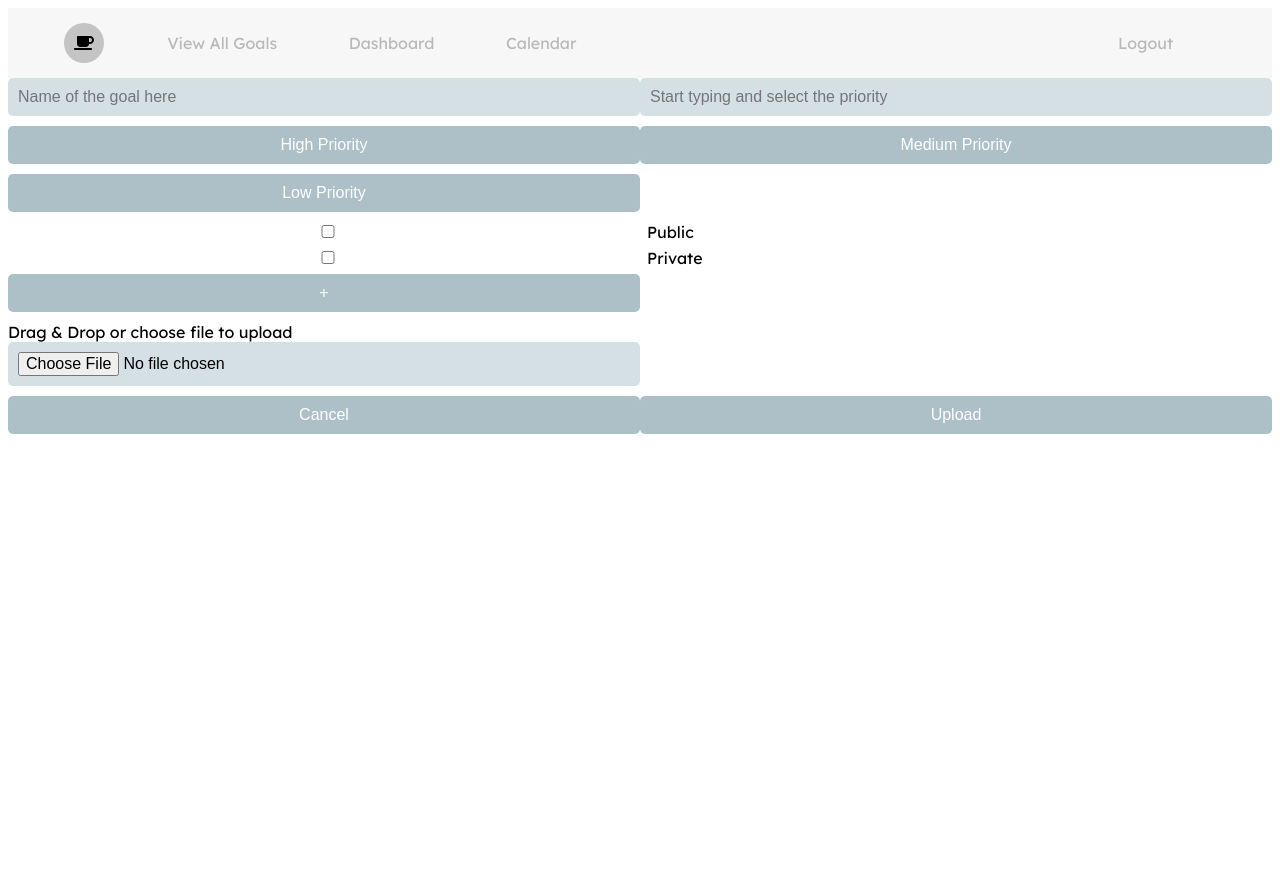
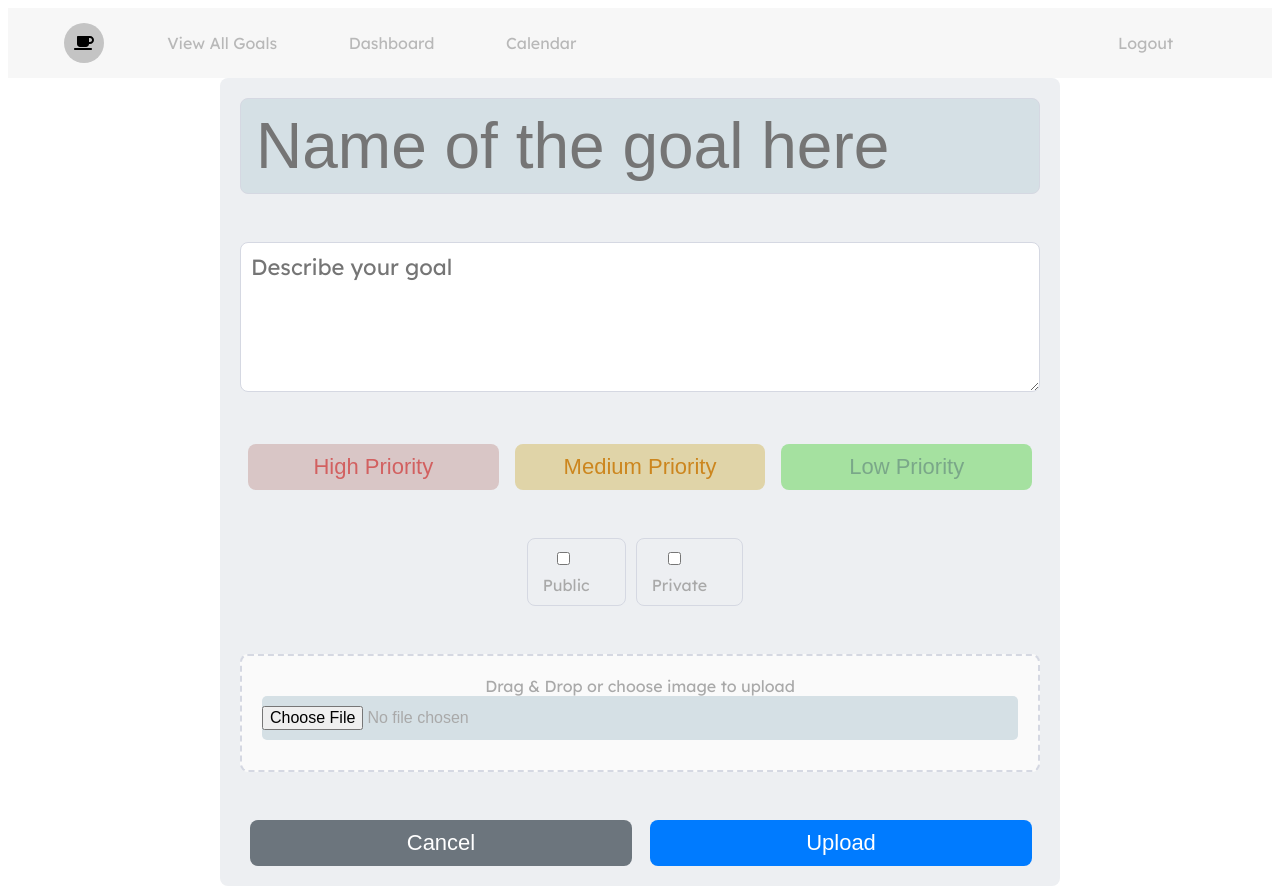
Before and after one commit to melon64/Atomic-App, a React (Create React App) app in the folder frontend/: page /user/goals/create in a window 1280 px wide. Before the commit the page ends 800 px from the top, so only its background shows below. Built offline with nearby package versions, Linux system fonts and the light colour scheme; the HTML template or start-up script is replaced by a standard one.

Commit message:
added css styling to create gal

```diff
--- a/frontend/src/pages/Goals/CreateGoal.css
+++ b/frontend/src/pages/Goals/CreateGoal.css
@@ -0,0 +1,151 @@
+.CreateGoal {
+    max-width: 800px;
+    margin: 0 auto;
+    padding: 20px;
+    background-color: #EDEFF2;
+    border-radius: 8px;
+    font-family: 'Lexend Deca', sans-serif;
+    color: #A9A9A9;
+}
+
+.goal-name-input {
+    width: 100%;
+    padding: 10px 15px;
+    margin-bottom: 48px;
+    border: 1px solid #D5D8E2;
+    border-radius: 8px;
+    font-size: 64px;
+}
+
+.priority-input {
+    display: flex;
+    justify-content: center;
+    margin-bottom: 48px;
+}
+
+.button {
+    padding: 10px 20px;
+    border: none;
+    border-radius: 8px;
+    margin: 0 8px;
+    cursor: pointer;
+    outline: none;
+    font-size: 22px;
+    transition: background-color 0.3s;
+}
+
+.high-priority {
+    background-color: #D9C6C6;
+}
+
+.medium-priority {
+    background-color: #E0D4A8;
+}
+
+.low-priority {
+    background-color: #A5E1A0;
+}
+
+.visibility-toggle {
+    display: flex;
+    justify-content: center;
+    margin-bottom: 48px;
+}
+
+.visibility-toggle label {
+    margin-right: 10px;
+    padding: 10px 15px;
+    border: 1px solid #D5D8E2;
+    border-radius: 8px;
+    cursor: pointer;
+}
+
+.add-item {
+    display: flex;
+    justify-content: center;
+    margin-bottom: 48px;
+}
+
+.add-item button {
+    font-size: 22px;
+    color: #A9A9A9;
+}
+
+.image-upload-section {
+    border: 2px dashed #D5D8E2;
+    border-radius: 8px;
+    text-align: center;
+    padding: 20px;
+    background-color: #fafafa;
+    margin-bottom: 48px;
+}
+
+.image-upload-section input[type="file"] {
+    width: 100%;
+    padding: 10px 0;
+}
+
+.form-actions {
+    text-align: right;
+    margin-top: 48px;
+}
+
+.form-actions button {
+    padding: 10px 20px;
+    border-radius: 8px;
+    border: none;
+    margin-left: 10px;
+    cursor: pointer;
+    outline: none;
+    transition: background-color 0.3s;
+}
+
+.form-actions button.cancel {
+    background-color: #6c757d; /* Example color for cancel button */
+    color: white;
+}
+
+.form-actions button.upload {
+    background-color: #007bff; /* Example color for upload button */
+    color: white;
+}
+
+.form-actions {
+    text-align: right;
+    display: flex; /* Use flexbox to align children inline */
+    justify-content: flex-end; /* Align children to the end (right side) */
+    margin-top: 48px;
+}
+
+.form-actions button {
+    padding: 10px 20px;
+    border-radius: 8px;
+    border: none;
+    margin-left: 10px; /* Ensure there is some space between the buttons */
+    cursor: pointer;
+    outline: none;
+    transition: background-color 0.3s;
+    font-size: 22px; /* Match the font size to other buttons */
+}
+
+.form-actions button.cancel {
+    background-color: #6c757d; /* Adjust the color for the cancel button */
+    color: white;
+}
+
+.form-actions button.upload {
+    background-color: #007bff; /* Adjust the color for the upload button */
+    color: white;
+}
+
+.goal-description-input {
+    width: 100%;
+    padding: 10px;
+    margin-bottom: 48px; /* Consistent vertical spacing */
+    border: 1px solid #D5D8E2;
+    border-radius: 8px;
+    font-size: 22px; /* Consistent font size */
+    font-family: 'Lexend Deca', sans-serif; /* Consistent font family */
+    box-sizing: border-box; /* Ensures padding does not add to width */
+    min-height: 150px; /* Minimum height for the text area */
+}
--- a/frontend/src/pages/Goals/CreateGoal.tsx
+++ b/frontend/src/pages/Goals/CreateGoal.tsx
@@ -1,5 +1,5 @@
 import React, { useState } from 'react';
-import './CreateGoal.css';
+import './CreateGoal.css'; // Make sure this is the correct path to your CSS file
 
 function CreateGoal() {
     const [goalName, setGoalName] = useState('');
@@ -13,18 +13,20 @@ function CreateGoal() {
                 placeholder="Name of the goal here"
                 className="goal-name-input"
             />
-            <input
-                type="text"
+
+            <textarea
                 value={goalName}
                 onChange={(e) => setGoalName(e.target.value)}
-                placeholder="Start typing and select the priority"
+                placeholder="Describe your goal"
+                className="goal-description-input"
             />
-            <div>
-                <button>High Priority</button>
-                <button>Medium Priority</button>
-                <button>Low Priority</button>
+
+            <div className="priority-input">
+                <button className="button high-priority" style={{color: '#D26060'}}>High Priority</button>
+                <button className="button medium-priority" style={{color: '#CC861E'}}>Medium Priority</button>
+                <button className="button low-priority" style={{color: '#7AA789'}}>Low Priority</button>
             </div>
-            <div>
+            <div className="visibility-toggle">
                 <label>
                     <input type="checkbox" />
                     Public
@@ -34,16 +36,18 @@ function CreateGoal() {
                     Private
                 </label>
             </div>
-            <div>
-                <button>+</button>
+            <div className="image-upload-section" style={{
+                    display: 'flex',         // Enables flexbox
+                    flexDirection: 'column', // Stack children vertically
+                    alignItems: 'center',    // Centers children horizontally in the flex container
+                    justifyContent: 'center' // Centers children vertically in the flex container
+                    }}>
+                <div>Drag & Drop or choose image to upload</div>
+                <input type="file"/>
             </div>
-            <div>
-                <div>Drag & Drop or choose file to upload</div>
-                <input type="file" />
-            </div>
-            <div>
-                <button>Cancel</button>
-                <button>Upload</button>
+            <div className="form-actions">
+                <button className="button cancel">Cancel</button>
+                <button className="button upload">Upload</button>
             </div>
         </div>
     );
```
